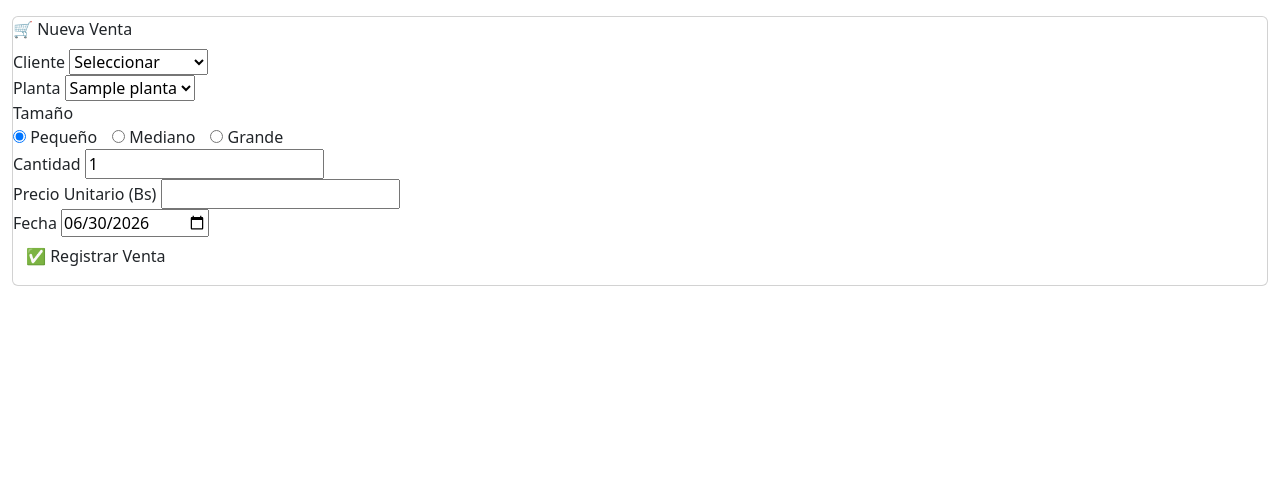
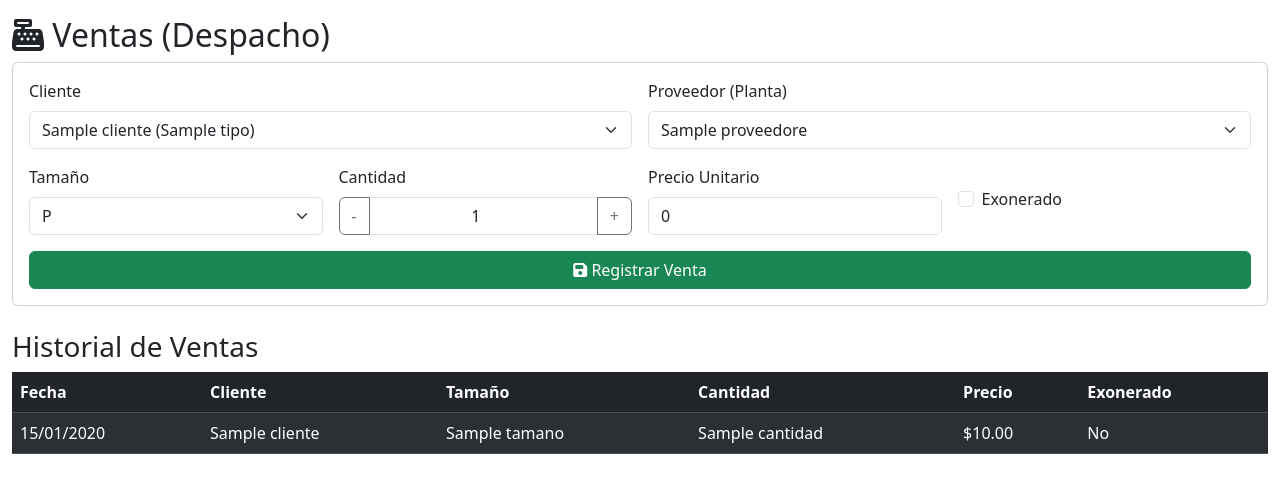
Before and after one commit to historiayguaribe-debug/Gas-guaribe, a FastAPI app: template backend/templates/admin_ventas.html in a window 1280 px wide. Shown: the part 56-549 px from the top of the page. Run offline with FastAPI, Linux system fonts and the light colour scheme; the template is opened without the code that fills it: most values are stand-ins (such as "Sample title", 1, 10 or a date in 2020); parts of the project's set-up code (start-up, migrations or seed data) failed here and were passed over.

Commit message:
Update admin_ventas.html

```diff
--- a/backend/templates/admin_ventas.html
+++ b/backend/templates/admin_ventas.html
@@ -1,97 +1,93 @@
 {% extends "admin_base.html" %}
-
-{% block ventas_active %}active{% endblock %}
-{% block page_title %}Registrar Venta{% endblock %}
-{% block breadcrumb %}Administración / Ventas{% endblock %}
-
+{% block title %}Ventas{% endblock %}
 {% block content %}
-<div class="grid-2">
-    <div class="card">
-        <div class="card-title">🛒 Nueva Venta</div>
-        <form id="ventaForm">
-            <div class="form-group">
-                <label for="cliente">Cliente</label>
-                <select id="cliente" required>
-                    <option value="">Seleccionar</option>
-                    {% for c in clientes %}
-                    <option value="{{ c.id }}">{{ c.usuario.nombre if c.usuario else 'Cliente' }} {% if c.exonerado %}(Exonerado){% endif %}</option>
+<h2><i class="fas fa-cash-register"></i> Ventas (Despacho)</h2>
+<div class="card mb-4">
+    <div class="card-body">
+        <form method="post" action="/ventas/crear">
+            <div class="row g-3">
+                <div class="col-md-6">
+                    <label class="form-label">Cliente</label>
+                    <select name="cliente_id" class="form-select" required>
+                        {% for cl in clientes %}
+                        <option value="{{ cl.id }}">{{ cl.nombre }} ({{ cl.tipo }})</option>
                         {% endfor %}
                     </select>
                 </div>
-            <div class="form-group">
-                <label for="plantaVenta">Planta</label>
-                <select id="plantaVenta" required>
-                    {% for p in plantas %}
+                <div class="col-md-6">
+                    <label class="form-label">Proveedor (Planta)</label>
+                    <select name="proveedor_id" class="form-select" required>
+                        {% for p in proveedores %}
                         <option value="{{ p.id }}">{{ p.nombre }}</option>
                         {% endfor %}
                     </select>
                 </div>
-            <div class="form-group">
-                <label>Tamaño</label>
-                <div style="display:flex; gap:15px;">
-                    <label><input type="radio" name="tamanio" value="P" checked> Pequeño</label>
-                    <label><input type="radio" name="tamanio" value="M"> Mediano</label>
-                    <label><input type="radio" name="tamanio" value="G"> Grande</label>
+                <div class="col-md-3">
+                    <label class="form-label">Tamaño</label>
+                    <select name="tamano" class="form-select" required>
+                        <option value="P">P</option>
+                        <option value="M">M</option>
+                        <option value="G">G</option>
+                    </select>
+                </div>
+                <div class="col-md-3">
+                    <label class="form-label">Cantidad</label>
+                    <div class="input-group">
+                        <button class="btn btn-outline-secondary" type="button" onclick="cambiarCantidadVenta(-1)">-</button>
+                        <input type="number" name="cantidad" id="cantVenta" class="form-control text-center" value="1" min="1">
+                        <button class="btn btn-outline-secondary" type="button" onclick="cambiarCantidadVenta(1)">+</button>
                     </div>
                 </div>
-            <div class="form-group">
-                <label for="cantidad">Cantidad</label>
-                <input type="number" id="cantidad" min="1" value="1" required>
+                <div class="col-md-3">
+                    <label class="form-label">Precio Unitario</label>
+                    <input type="number" step="0.01" name="precio_unitario" class="form-control" value="0" required>
                 </div>
-            <div class="form-group">
-                <label for="precioVenta">Precio Unitario (Bs)</label>
-                <input type="number" id="precioVenta" step="0.01" required>
-            </div>
-            <div class="form-group">
-                <label for="fechaVenta">Fecha</label>
-                <input type="date" id="fechaVenta" required>
-            </div>
-            <button type="submit" class="btn">✅ Registrar Venta</button>
-        </form>
-        <div id="msg" style="margin-top:10px; font-weight:600;"></div>
+                <div class="col-md-3 d-flex align-items-center">
+                    <div class="form-check">
+                        <input class="form-check-input" type="checkbox" name="exonerado" id="exoneradoCheck">
+                        <label class="form-check-label" for="exoneradoCheck">Exonerado</label>
                     </div>
                 </div>
-
+                <div class="col-12">
+                    <button type="submit" class="btn btn-success w-100"><i class="fas fa-save"></i> Registrar Venta</button>
+                </div>
+            </div>
+        </form>
+    </div>
+</div>
+<h3>Historial de Ventas</h3>
+<div class="table-responsive">
+    <table class="table table-dark table-striped">
+        <thead>
+            <tr>
+                <th>Fecha</th>
+                <th>Cliente</th>
+                <th>Tamaño</th>
+                <th>Cantidad</th>
+                <th>Precio</th>
+                <th>Exonerado</th>
+            </tr>
+        </thead>
+        <tbody>
+            {% for v in ventas %}
+            <tr>
+                <td>{{ v.fecha.strftime('%d/%m/%Y') }}</td>
+                <td>{{ v.cliente.nombre if v.cliente else 'N/A' }}</td>
+                <td>{{ v.tamano }}</td>
+                <td>{{ v.cantidad }}</td>
+                <td>${{ "%.2f"|format(v.precio_unitario) }}</td>
+                <td>{{ 'Sí' if v.exonerado else 'No' }}</td>
+            </tr>
+            {% endfor %}
+        </tbody>
+    </table>
+</div>
 <script>
-    document.getElementById('fechaVenta').value = new Date().toISOString().split('T')[0];
-
-    document.getElementById('ventaForm').addEventListener('submit', async function(e) {
-        e.preventDefault();
-        const msg = document.getElementById('msg');
-        msg.innerHTML = '';
-
-        const data = {
-            cliente_id: parseInt(document.getElementById('cliente').value),
-            planta_id: parseInt(document.getElementById('plantaVenta').value),
-            tamanio: document.querySelector('input[name="tamanio"]:checked').value,
-            cantidad: parseInt(document.getElementById('cantidad').value),
-            precio_unitario: parseFloat(document.getElementById('precioVenta').value),
-            fecha: document.getElementById('fechaVenta').value
-        };
-
-        if (!data.cliente_id) {
-            msg.innerHTML = '<span style="color:#ef4444;">❌ Selecciona un cliente.</span>';
-            return;
+    function cambiarCantidadVenta(delta) {
+        const input = document.getElementById('cantVenta');
+        let val = parseInt(input.value) || 1;
+        val = Math.max(1, val + delta);
+        input.value = val;
     }
-
-        try {
-            const token = localStorage.getItem('access_token');
-            const response = await fetch('/admin/ventas', {
-                method: 'POST',
-                headers: { 'Content-Type': 'application/json', 'Authorization': 'Bearer ' + token },
-                body: JSON.stringify(data)
-            });
-            const result = await response.json();
-            if (response.ok) {
-                msg.innerHTML = `<span style="color:#22c55e;">✅ ${result.mensaje} (Total: $${result.total})</span>`;
-                document.getElementById('ventaForm').reset();
-                document.getElementById('fechaVenta').value = new Date().toISOString().split('T')[0];
-            } else {
-                msg.innerHTML = `<span style="color:#ef4444;">❌ Error: ${result.detail || 'No se pudo registrar'}</span>`;
-            }
-        } catch (error) {
-            msg.innerHTML = `<span style="color:#ef4444;">❌ Error de conexión: ${error.message}</span>`;
-        }
-    });
 </script>
 {% endblock %}
```
Lines whose indentation alone changed are shown as unchanged.
